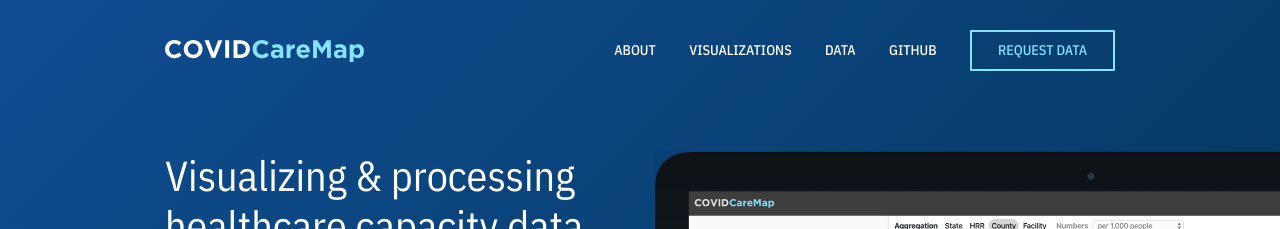
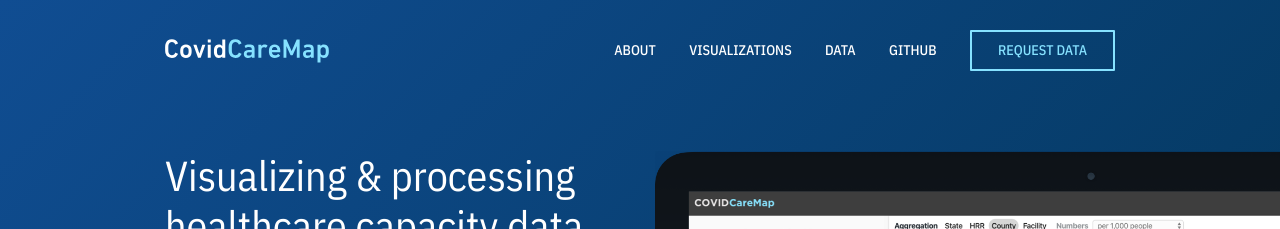
Before and after one commit to jfrankl/covidcaremap-website, a Jekyll site: the page built from index.md, in a window 1280 px wide. Shown: the top 229 px of the page. Built offline with Jekyll 4.4.1, drawn with Linux system fonts in a browser that asks for light colours.

Commit message:
Standardize around CovidCareMap

```diff
--- a/_config.yml
+++ b/_config.yml
@@ -13,7 +13,7 @@
 # you will see them accessed via {{ site.title }}, {{ site.email }}, and so on.
 # You can create any custom variable you would like, and they will be accessible
 # in the templates via {{ site.myvariable }}.
-title: COVIDCareMap – Open geospatial work to support health systems' capacity to effectively care for rapidly growing COVID19 patient needs
+title: CovidCareMap – Open geospatial work to support health systems' capacity to effectively care for rapidly growing COVID19 patient needs
 email: dave@covidcaremap.org
 description: >- # this means to ignore newlines until "baseurl:"
   Open geospatial work to support health systems' capacity to effectively care for rapidly growing COVID19 patient needs
--- a/_includes/header.html
+++ b/_includes/header.html
@@ -3,7 +3,7 @@
 		<div class="row">
 			<div class="col-sm-12 header-container">
 				<div class="header-logo">
-					<a href="/"><img src="/assets/img/logo.svg" alt="COVIDCareMap"/></a>
+					<a href="/"><img src="/assets/img/logo.svg" alt="CovidCareMap"/></a>
 				</div>
 				<div class="header-nav">
 					{% include navigation.html navigation=site.data.navigation %}
--- a/index.md
+++ b/index.md
@@ -1,7 +1,7 @@
 ---
 layout: home
 permalink: /
-title: COVIDCareMap – Open geospatial work to support health systems' capacity to effectively care for rapidly growing COVID19 patient needs
+title: CovidCareMap – Open geospatial work to support health systems' capacity to effectively care for rapidly growing COVID19 patient needs
 heading: Visualizing & processing healthcare capacity data for decision makers
 intro: We are a team of volunteer data analysts and software developers who are [lorem ipsum lorem ipsum]. If you [meet these conditions], we can help you [with a specific kind of task].
 cta-label: Request data support
```
Also changed, not shown: about.md (+1 -1 lines), assets/img/logo.svg.
